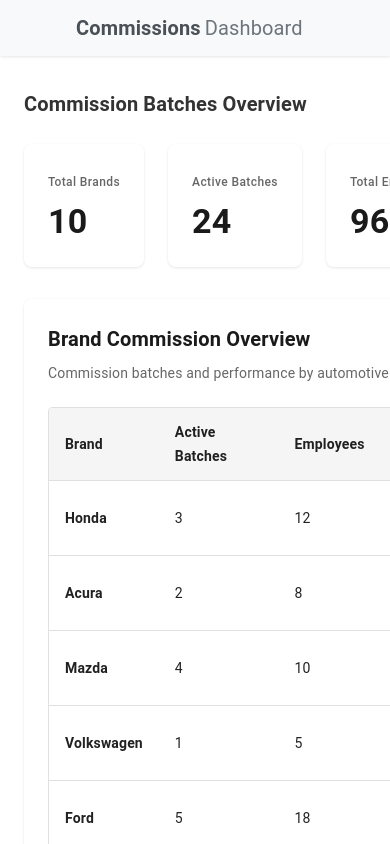
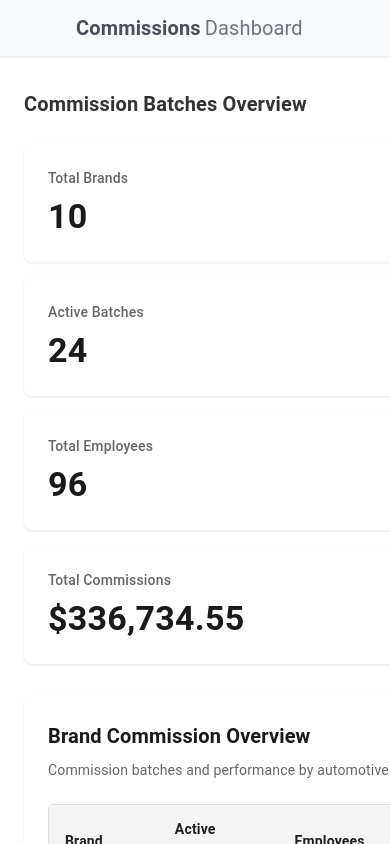
Before and after one commit to ferdeolazabal/creci-challenge, a React (Vite) app: page / in a window 390 px wide. Shown: the top 844 px of the page. Built offline with nearby package versions, Linux system fonts and the light colour scheme; some icons are missing.

Commit message:
Refactor layout of CommissionDashboard component to use a grid system for better responsiveness and styling

```diff
--- a/src/components/CommissionDashboard.jsx
+++ b/src/components/CommissionDashboard.jsx
@@ -63,56 +63,69 @@
       </Box>
 
       {/* Cards de estadísticas */}
-      <Grid container spacing={3} sx={{ mb: 4 }}>
-        <Grid item xs={12} sm={6} lg={3}>
-          <Card sx={{ borderRadius: 2, boxShadow: '0 1px 3px rgba(0,0,0,0.1)', height: '100%' }}>
-            <CardContent sx={{ p: 3, '&:last-child': { pb: 3 } }}>
-              <Typography variant="caption" color="textSecondary" sx={{ fontSize: '0.75rem', fontWeight: 500 }}>
+      <Box sx={{
+        display: 'grid',
+        gap: 2,
+        gridTemplateColumns: {
+          xs: 'repeat(1, 1fr)',
+          sm: 'repeat(2, 1fr)',
+          md: 'repeat(4, 1fr)'
+        },
+        mb: 4,
+        width: '100%'
+      }}>
+        <Card sx={{ borderRadius: 2, boxShadow: '0 1px 3px rgba(0,0,0,0.1)' }}>
+          <CardContent sx={{ p: 3, display: 'flex', flexDirection: 'row', alignItems: 'center', justifyContent: 'space-between', pb: 1 }}>
+            <Typography variant="body2" sx={{ fontSize: '0.875rem', fontWeight: 500, color: '#666' }}>
               Total Brands
             </Typography>
-              <Typography variant="h4" sx={{ fontWeight: 'bold', mt: 1, color: '#1a1a1a' }}>
+          </CardContent>
+          <CardContent sx={{ p: 3, pt: 0 }}>
+            <Typography variant="h4" sx={{ fontWeight: 'bold', color: '#1a1a1a' }}>
               {stats.totalBrands}
             </Typography>
           </CardContent>
         </Card>
-        </Grid>
-        <Grid item xs={12} sm={6} lg={3}>
-          <Card sx={{ borderRadius: 2, boxShadow: '0 1px 3px rgba(0,0,0,0.1)', height: '100%' }}>
-            <CardContent sx={{ p: 3, '&:last-child': { pb: 3 } }}>
-              <Typography variant="caption" color="textSecondary" sx={{ fontSize: '0.75rem', fontWeight: 500 }}>
+
+        <Card sx={{ borderRadius: 2, boxShadow: '0 1px 3px rgba(0,0,0,0.1)' }}>
+          <CardContent sx={{ p: 3, display: 'flex', flexDirection: 'row', alignItems: 'center', justifyContent: 'space-between', pb: 1 }}>
+            <Typography variant="body2" sx={{ fontSize: '0.875rem', fontWeight: 500, color: '#666' }}>
               Active Batches
             </Typography>
-              <Typography variant="h4" sx={{ fontWeight: 'bold', mt: 1, color: '#1a1a1a' }}>
+          </CardContent>
+          <CardContent sx={{ p: 3, pt: 0 }}>
+            <Typography variant="h4" sx={{ fontWeight: 'bold', color: '#1a1a1a' }}>
               {stats.activeBatches}
             </Typography>
           </CardContent>
         </Card>
-        </Grid>
-        <Grid item xs={12} sm={6} lg={3}>
-          <Card sx={{ borderRadius: 2, boxShadow: '0 1px 3px rgba(0,0,0,0.1)', height: '100%' }}>
-            <CardContent sx={{ p: 3, '&:last-child': { pb: 3 } }}>
-              <Typography variant="caption" color="textSecondary" sx={{ fontSize: '0.75rem', fontWeight: 500 }}>
+
+        <Card sx={{ borderRadius: 2, boxShadow: '0 1px 3px rgba(0,0,0,0.1)' }}>
+          <CardContent sx={{ p: 3, display: 'flex', flexDirection: 'row', alignItems: 'center', justifyContent: 'space-between', pb: 1 }}>
+            <Typography variant="body2" sx={{ fontSize: '0.875rem', fontWeight: 500, color: '#666' }}>
               Total Employees
             </Typography>
-              <Typography variant="h4" sx={{ fontWeight: 'bold', mt: 1, color: '#1a1a1a' }}>
+          </CardContent>
+          <CardContent sx={{ p: 3, pt: 0 }}>
+            <Typography variant="h4" sx={{ fontWeight: 'bold', color: '#1a1a1a' }}>
               {stats.totalEmployees}
             </Typography>
           </CardContent>
         </Card>
-        </Grid>
-        <Grid item xs={12} sm={6} lg={3}>
-          <Card sx={{ borderRadius: 2, boxShadow: '0 1px 3px rgba(0,0,0,0.1)', height: '100%' }}>
-            <CardContent sx={{ p: 3, '&:last-child': { pb: 3 } }}>
-              <Typography variant="caption" color="textSecondary" sx={{ fontSize: '0.75rem', fontWeight: 500 }}>
+
+        <Card sx={{ borderRadius: 2, boxShadow: '0 1px 3px rgba(0,0,0,0.1)' }}>
+          <CardContent sx={{ p: 3, display: 'flex', flexDirection: 'row', alignItems: 'center', justifyContent: 'space-between', pb: 1 }}>
+            <Typography variant="body2" sx={{ fontSize: '0.875rem', fontWeight: 500, color: '#666' }}>
               Total Commissions
             </Typography>
-              <Typography variant="h4" sx={{ fontWeight: 'bold', mt: 1, color: '#1a1a1a' }}>
+          </CardContent>
+          <CardContent sx={{ p: 3, pt: 0 }}>
+            <Typography variant="h4" sx={{ fontWeight: 'bold', color: '#1a1a1a' }}>
               ${stats.totalCommissions.toLocaleString()}
             </Typography>
           </CardContent>
         </Card>
-        </Grid>
-      </Grid>
+      </Box>
 
       {/* Tabla de marcas */}
       <Card sx={{ borderRadius: 2, boxShadow: '0 1px 3px rgba(0,0,0,0.1)', width: '100%' }}>
```
Lines whose indentation alone changed are shown as unchanged.
